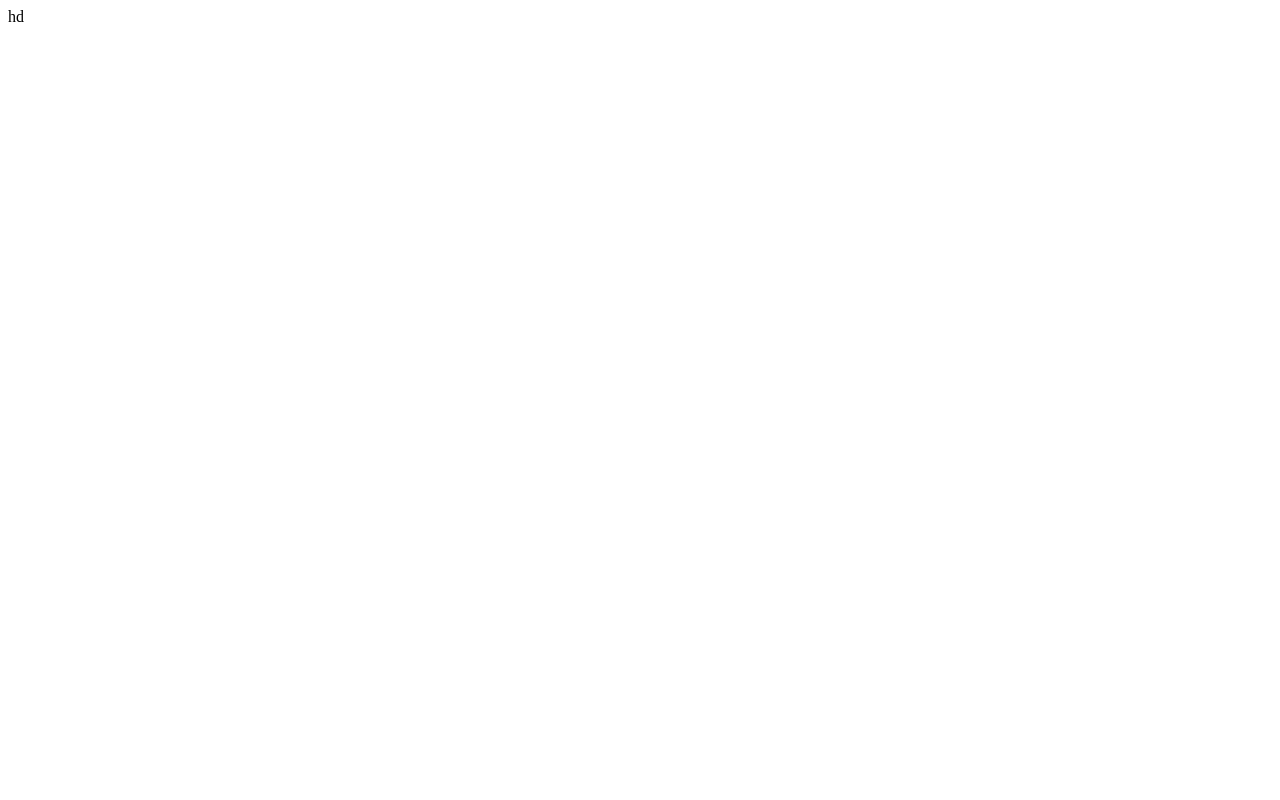
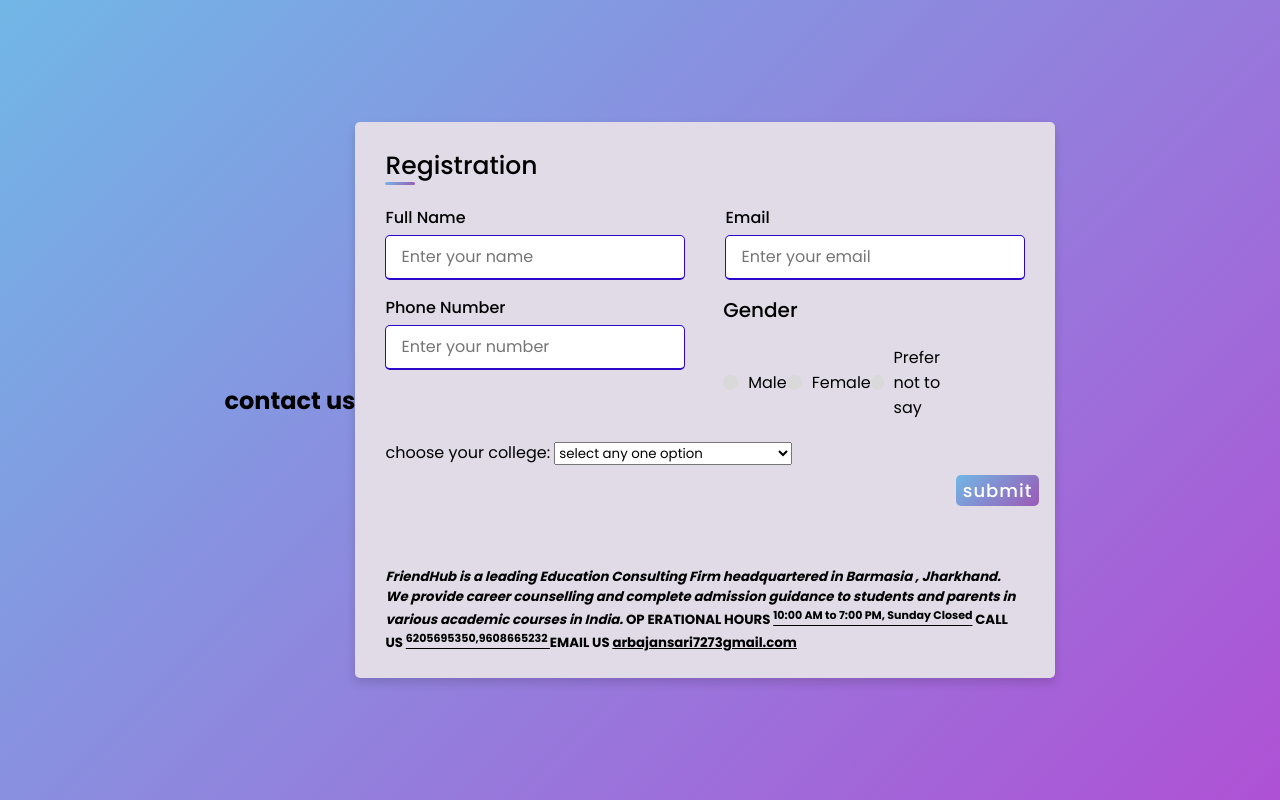
Before and after one commit to sonu36437/sabba0, a plain HTML site: page index.html in a window 1280 px wide. Drawn offline with Linux system fonts and the light colour scheme.

Commit message:
Update index.html

```diff
--- a/index.html
+++ b/index.html
@@ -1 +1,121 @@
-hd
+<!DOCTYPE html>
+<html lang="en" dir="ltr">
+<head>
+  <meta charset="UTF-8">
+  <meta name="viewport" content="width=device-width, initial-scale=1.0">
+  <title> FriendHub Registration form | SABBA </title>
+  <link rel="stylesheet" href="style.css">
+  <title>FriendHub</title>
+</head>
+<!--<form action="https://api.web3forms.com/submit" method="POST">
+
+   Replace with your Access Key
+  <input type="hidden" name="access_key" value="05cbac83-ddbd-49fb-8ccd-0cf36c929611">    -->
+
+<h2>contact us</h2>
+<body>
+  <div class="container">
+    <!-- Title section -->
+    <div class="title">Registration</div>
+    <div class="content">
+      <!-- Registration form -->
+      <form action="https://api.web3forms.com/submit" method="POST">
+
+        <!-- Replace with your Access Key -->
+        <input type="hidden" name="access_key" value="05cbac83-ddbd-49fb-8ccd-0cf36c929611">
+
+        <div class="user-details">
+          <!-- Input for Full Name -->
+          <div class="input-box">
+            <span class="details">Full Name</span>
+            <input type="text" placeholder="Enter your name" required>
+          </div>
+          <!-- Input for Username
+          <div class="input-box">
+            <span class="details">Username</span>
+            <input type="text" placeholder="Enter your username" required>
+          </div>           -->
+
+          <!-- input for Email -->
+          <div class="input-box">
+            <span class="details">Email</span>
+            <input type="text" placeholder="Enter your email" required>
+          </div>
+          <!-- Input for Phone Number -->
+          <div class="input-box">
+            <span class="details">Phone Number</span>
+            <input type="text" placeholder="Enter your number" required>
+          </div>
+          <!--    Input for Password
+          <div class="input-box">
+            <span class="details">Password</span>
+            <input type="text" placeholder="Enter your password" required>
+          </div>
+                 Input for Confirm Password
+          <div class="input-box">
+            <span class="details">Confirm Password</span>
+            <input type="text" placeholder="Confirm your password" required>
+          </div>
+        </div>              -->
+        <div class="gender-details">
+          <!-- Radio buttons for gender selection -->
+          <input type="radio" name="gender" id="dot-1">
+          <input type="radio" name="gender" id="dot-2">
+          <input type="radio" name="gender" id="dot-3">
+          <span class="gender-title">Gender</span>
+          <div class="category">
+            <!-- Label for Male -->
+            <label for="dot-1">
+              <span class="dot one"></span>
+              <span class="gender">Male</span>
+            </label>
+            <!-- Label for Female -->
+            <label for="dot-2">
+              <span class="dot two"></span>
+              <span class="gender">Female</span>
+            </label>
+            <!-- Label for Prefer not to say -->
+            <label for="dot-3">
+              <span class="dot three"></span>
+              <span class="gender">Prefer not to say</span>
+            </label>
+          </div>
+        </div>
+        <div>
+          <!--create choose option-->
+          <label for="option">choose your college:</label>
+          <select>
+                 <option>select any one option</option>
+                 <option>RADHA GOVIND UNIVERSITY(RGU)</option>
+                 <option>SARALA BIRLA UNIVERSITY(SBU)</option>
+                 <option>USHA MARTIN UNIVERSITY</option>
+                 <option>YBN UNIVERSITY</option>
+                 <option>AISECT UNIVERSITY</option>
+                 <option>SAI NATH UNIVERSITY</option>
+                 <option>OTHERs</option>
+          </select>
+        </div>
+        <!-- Submit button -->
+        <div class="button">
+          <input type="submit" value="submit">
+        </div>
+      </form>
+    </div>
+  </div>
+
+</body>
+
+</html>
+
+<h5><i>FriendHub is a leading Education Consulting Firm headquartered in Barmasia , Jharkhand. We provide career counselling and complete admission guidance to students and parents in various academic courses in India.</i>
+
+ <strong> OP ERATIONAL HOURS</strong>
+ <ins><sup>10:00 AM to 7:00 PM, Sunday Closed</sup></ins>
+
+<with> <strong> CALL US</strong></with>
+ <ins><sup>6205695350,9608665232 </sup> </ins>
+
+
+
+ <strong> EMAIL US</strong>
+ <ins> arbajansari7273gmail.com</ins></h5>
```
